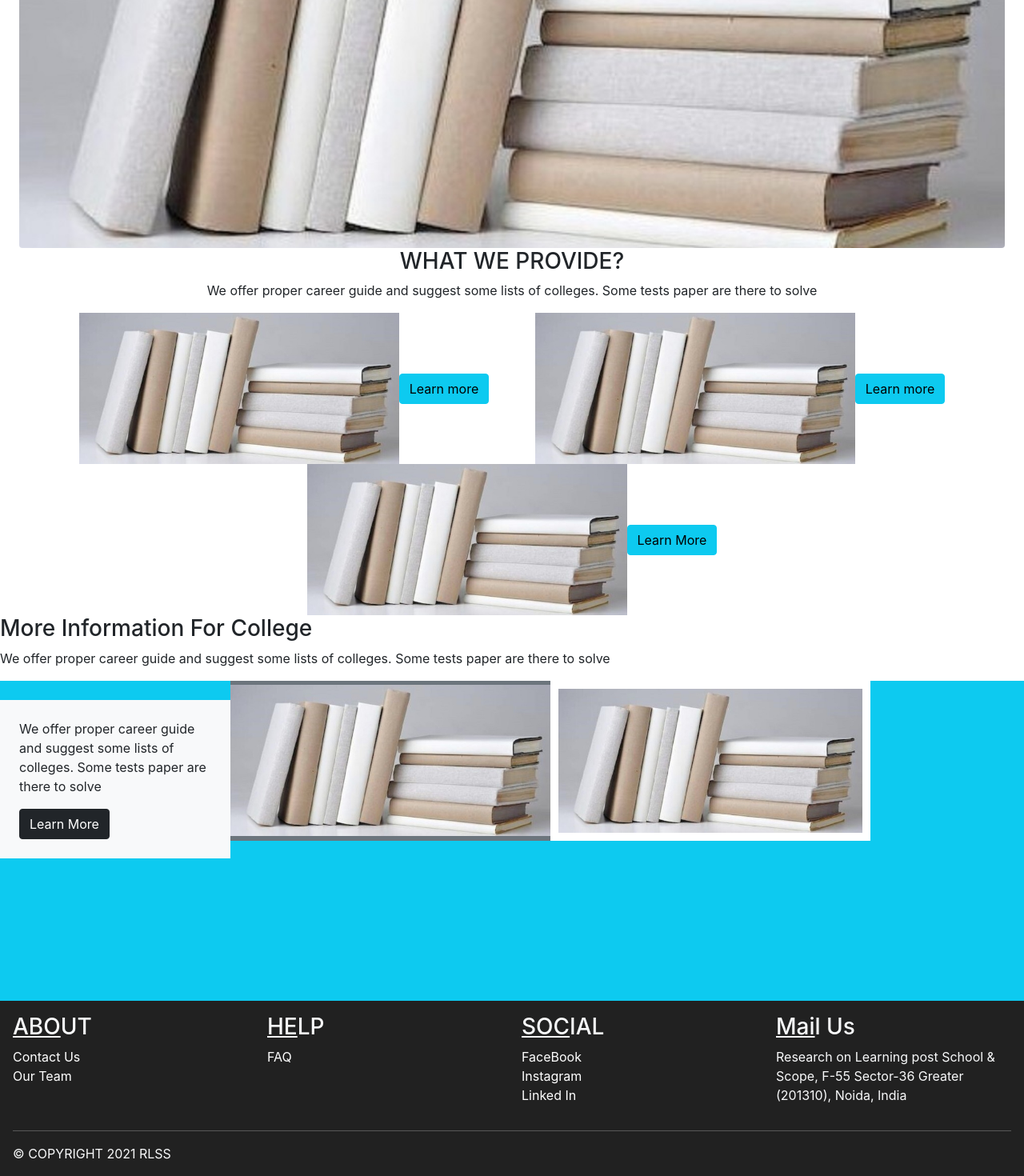
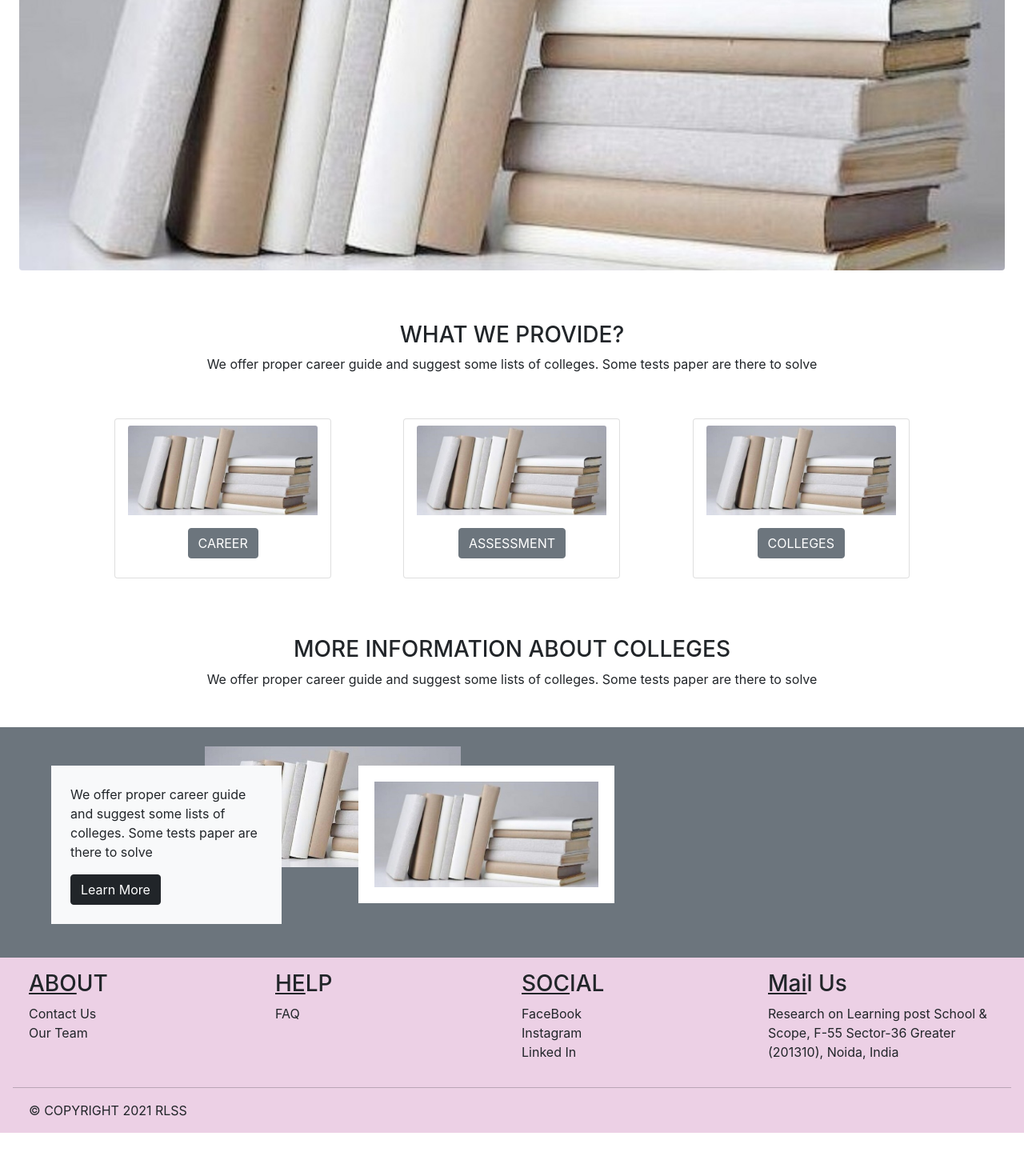
Before and after one commit to itsmetherishabh/RLSS, a React (Create React App) app in the folder frontend/: page / in a window 1280 px wide. Shown: the part 359-1829 px from the top of the page at 80% size. After the commit the page ends 1775 px from the top, so only its background shows below. Built offline with nearby package versions, Linux system fonts and the light colour scheme; a web font is replaced by a local one.

Commit message:
updated Home

```diff
--- a/frontend/src/components/Footer.jsx
+++ b/frontend/src/components/Footer.jsx
@@ -1,27 +1,28 @@
 import React from 'react'
 import { Link } from "react-router-dom";
+import './css/Footer.css';
 
 const Footer = () => {
     return (
         // <div className="container-fluid text-light p-3"  style={{background:"#212121"}}>
         //     &copy; COPYRIGHT 2021 RLSS
         // </div>
-        <div className="container-fluid text-light p-3"  style={{background:"#212121"}}>
-            <div className="row">
+        <div className="container-fluid text-dark p-3" id="footer">
+            <div className="row mx-2">
                 <div className="col">
                     <h3><u>ABO</u>UT</h3>
-                    <Link to="/contact" style={{color:"#fff", textDecoration:"none"}}>Contact Us</Link> <br />
-                    <Link to="/team" style={{color:"#fff", textDecoration:"none"}}>Our Team</Link>
+                    <Link to="/contact" className="text-dark" style={{textDecoration:"none"}}>Contact Us</Link> <br />
+                    <Link to="/team" className="text-dark" style={{textDecoration:"none"}}>Our Team</Link>
                 </div>
                 <div className="col">
                     <h3><u>HE</u>LP</h3>
-                    <Link to="/faq" style={{color:"#fff", textDecoration:"none"}}>FAQ</Link>
+                    <Link to="/faq" className="text-dark" style={{textDecoration:"none"}}>FAQ</Link>
                 </div>
                 <div className="col">
                     <h3><u>SOC</u>IAL</h3>
-                    <Link to="/facebook" style={{color:"#fff", textDecoration:"none"}}>FaceBook</Link> <br />
-                    <Link to="/intagram" style={{color:"#fff", textDecoration:"none"}}>Instagram</Link> <br />
-                    <Link to="/linkedIn" style={{color:"#fff", textDecoration:"none"}}>Linked In</Link>
+                    <Link to="/facebook" className="text-dark" style={{textDecoration:"none"}}>FaceBook</Link> <br />
+                    <Link to="/intagram" className="text-dark" style={{textDecoration:"none"}}>Instagram</Link> <br />
+                    <Link to="/linkedIn" className="text-dark" style={{textDecoration:"none"}}>Linked In</Link>
                 </div>
                 <div className="col-sm">
                     <h3><u>Mai</u>l Us</h3>
@@ -29,7 +30,7 @@ const Footer = () => {
                 </div>
             </div>
             <hr />
-            <div className="row">
+            <div className="row mx-2">
                 <div className="col">&copy; COPYRIGHT 2021 RLSS</div>
             </div>
         </div>
--- a/frontend/src/components/Home.jsx
+++ b/frontend/src/components/Home.jsx
@@ -9,15 +9,23 @@ const Home = () => {
   return (
     <div>
       <section className="topHeading">
-        <h1> RLSS </h1>
-        <div className="mx-4 rounded" style={{ minHeight: "35rem", backgroundImage: `url(${topImg})`, backgroundRepeat: 'no-repeat', backgroundSize: "cover" }}>  </div>
+        {/* <h1> Research on Learning post School and Scope </h1> */}
+        {/* <h1>RLSS</h1> */}
+        <span><b style={{height:"50px", padding:"5px", fontSize:"3.5rem"}}>R</b>ESEARCH ON <b style={{padding:"5px 8px", fontSize:"3.5rem"}}>L</b>EARNING POST <b style={{padding:"5px 8px", fontSize:"3.5rem"}}>S</b>CHOOL & <b style={{padding:"5px 8px", fontSize:"3.5rem"}}>S</b>COPE</span>
+        <div className="mx-4 py-4 rounded" style={{ minHeight: "35rem", backgroundImage: `url(${topImg})`, backgroundRepeat: 'no-repeat', backgroundSize: "cover" }}>
+            <p style={{ fontSize: "4rem", color: "white" }}>THE CAREER GUIDE TO EXCEL IN LIFE</p>
+            <a href="" className="btn btn-md btn-secondary">Read More</a>
+        </div>
         {/* <img src = { topImg } /> */}
       </section>
 
-      <section className="container text-center">
-        <h3> WHAT WE PROVIDE? </h3>
-        <p> We offer proper career guide and suggest some lists of colleges. Some tests paper are there to solve </p>
-        <div className="row">
+      <section className="container text-center my-4 py-3">
+
+        <div className="my-2 py-3">
+          <h3> WHAT WE PROVIDE? </h3>
+          <p> We offer proper career guide and suggest some lists of colleges. Some tests paper are there to solve </p>
+        </div>
+        {/* <div className="row">
           <div className="col-4 col-sm mx-2" >
             <img src={topImg} style={{ maxWidth: "25rem" }} />
             <Link to="/" className="btn btn-md btn-info"> Learn more </Link>
@@ -30,27 +38,55 @@ const Home = () => {
             <img src={topImg} style={{ maxWidth: "25rem" }} />
             <Link to="/" className="btn btn-md btn-info"> Learn More </Link>
           </div>
+        </div> */}
+
+        <div className="row mx-auto px-3">
+          <div className='card col-lg-3 col-md-5 col-sm my-3 mx-auto py-2 px-3' style={{maxWidth:"23rem"}}>
+            <img src={topImg} className='card-img-top' alt='12th logo' />
+            <div className='card-body'>
+              <Link to='/intermediate' className='btn btn-secondary'>
+                CAREER
+              </Link>
+            </div>
+          </div>
+          <div className='card col-lg-3 col-md-5 col-sm my-3 mx-auto py-2 px-3' style={{maxWidth:"23rem"}}>
+            <img src={topImg} className='card-img-top' alt='under graduation logo' />
+            <div className='card-body'>
+              <Link to='/graduation' className='btn btn-secondary'>
+                ASSESSMENT
+              </Link>
+            </div>
+          </div>
+          <div className='card col-lg-3 col-md-5 col-sm my-3 mx-auto py-2 px-3' style={{maxWidth:"23rem"}}>
+            <img src={topImg} className='card-img-top' alt='post graduation logo' style={{maxHeight:"12rem"}} />
+            <div className='card-body'>
+              <Link to='/postGraduation' className='btn btn-secondary'>
+                COLLEGES
+              </Link>
+            </div>
+          </div>
         </div>
       </section>
 
-      <section>
-        <h3> More Information For College </h3>
-        <p> We offer proper career guide and suggest some lists of colleges. Some tests paper are there to solve </p>
-        <div className="bg-info" style={{ height: "25rem" }}>
-          <div className="bg-light my-4 p-4" style={{ width: "18rem", float: "left"}}>
+      <section className="mt-2">
+        <div className="text-center my-3 py-3">
+          <h3> MORE INFORMATION ABOUT COLLEGES </h3>
+          <p> We offer proper career guide and suggest some lists of colleges. Some tests paper are there to solve </p>
+        </div>
+        <div className="bg-secondary pt-4" style={{ height: "18rem" }}>
+          <div className="bg-light my-4 p-4 text-left" style={{ width: "18rem", position:'absolute', zIndex:'1', left:'5%', float: "left"}}>
             <p> We offer proper career guide and suggest some lists of colleges. Some tests paper are there to solve </p>
             <Link to="/" className="btn btn-md btn-dark"> Learn More </Link>
-
           </div>
           <div className="bg-secondary" style = {{  float: "left" }}>
-            <img src={topImg} style={{ maxWidth: "25rem" }} />
-            <img src={topImg} style={{ maxWidth: "25rem", border: '10px solid white'}} />
+            <img src={topImg} style={{ maxWidth: "20rem", position:'absolute', zIndex:'0', left:'20%' }} />
+            <img src={topImg} className="mt-4" style={{ maxWidth: "20rem", position:'absolute', zIndex:'1', left:'35%', border: '20px solid white' }} />
 
           </div>
         </div>
       </section>
     </div>
-  )
+  );
 }
 
 export default Home
--- a/frontend/src/components/Navbar.jsx
+++ b/frontend/src/components/Navbar.jsx
@@ -11,7 +11,7 @@ const Navbar = () => {
             RLSS
           </Link>
           <button
-            className='navbar-toggler'
+            className='navbar-toggler bg-secondary'
             type='button'
             data-bs-toggle='collapse'
             data-bs-target='#navbarSupportedContent'
@@ -19,10 +19,10 @@ const Navbar = () => {
             aria-expanded='false'
             aria-label='Toggle navigation'
           >
-            <span className='navbar-toggler-icon'></span>
+            <span className='navbar-toggler-icon bg-light'></span>
           </button>
           <div className='collapse navbar-collapse' id='navbarSupportedContent'>
-            <ul className='navbar-nav me-auto mb-2 mb-lg-0'>
+            <ul className='navbar-nav me-auto mx-auto mb-2 mb-lg-0'>
               <li className='nav-item'>
                 <Link className='nav-link' aria-current='page' to='/'>
                   HOME
--- /dev/null
+++ b/frontend/src/components/css/Footer.css
@@ -0,0 +1,4 @@
+#footer{
+    background:rgb(236, 208, 229);
+    /* font-family: Verdana, sans-serif; */
+}
```
Also changed, not shown: frontend/src/components/DataForm.jsx (+38 -9 lines), 2 other files (tests, documents, lock files or other folders).
